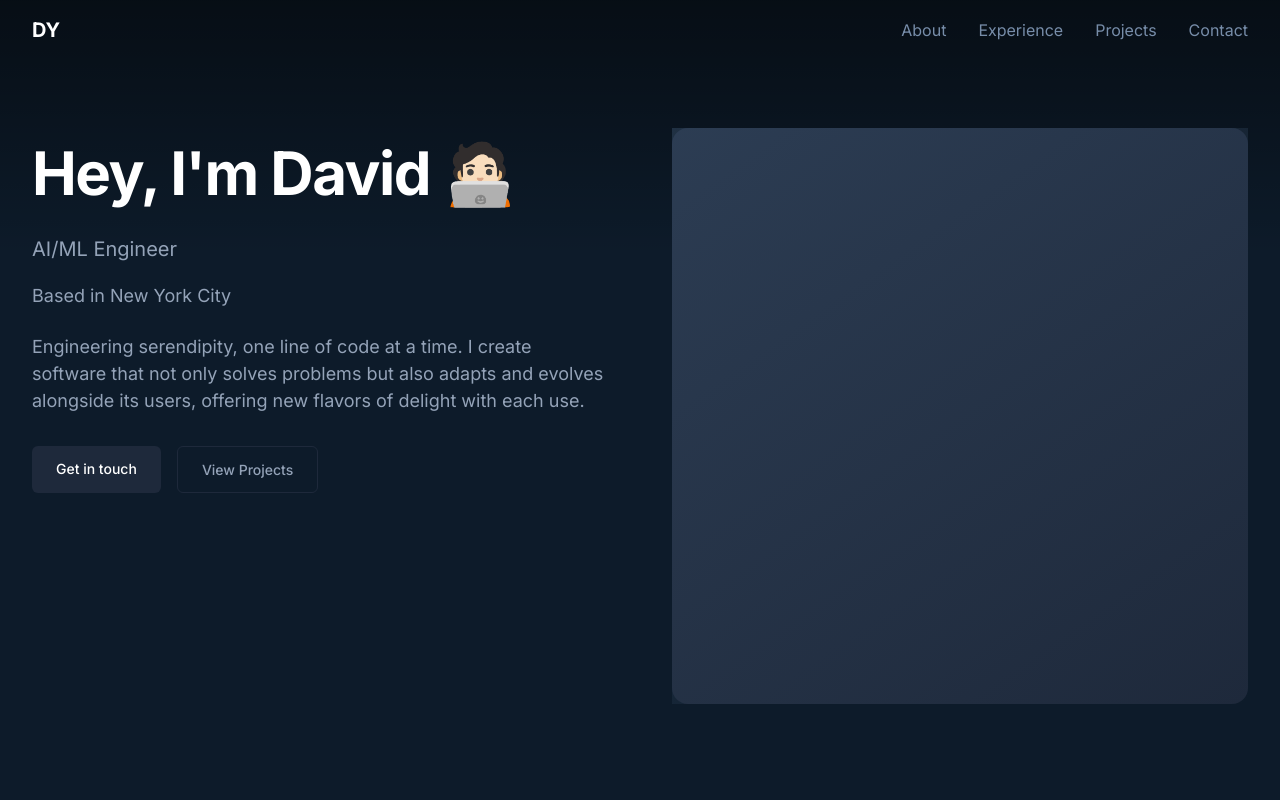
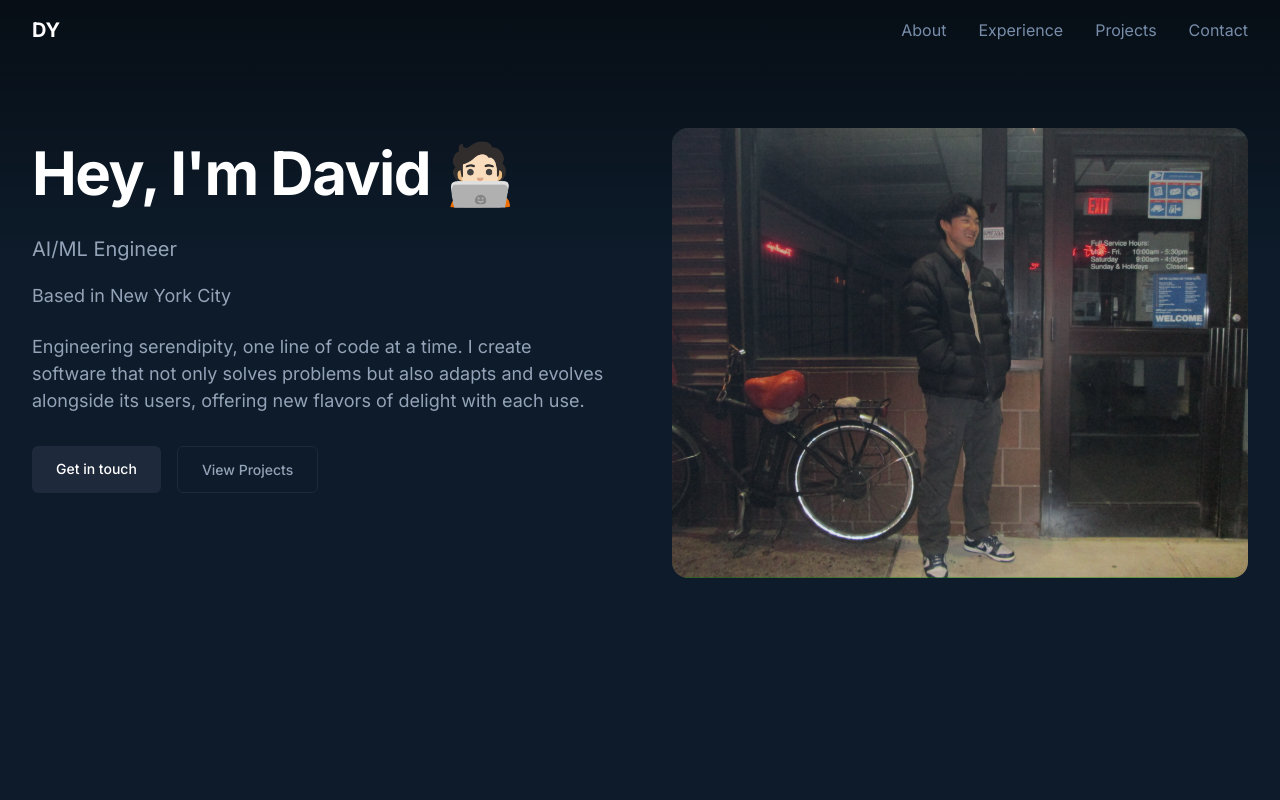
Before and after one commit to DavidYu75/thedavidyu, a Next.js app: page / in a window 1280 px wide. Shown: the top 800 px of the page. Built offline with nearby package versions, Linux system fonts and the light colour scheme.

Commit message:
pic of me

```diff
--- a/src/components/sections/Hero.tsx
+++ b/src/components/sections/Hero.tsx
@@ -2,6 +2,7 @@
 
 import { useState, useEffect, useMemo } from 'react';
 import { motion } from 'framer-motion';
+import Image from 'next/image';
 import styles from '@/styles/Hero.module.css';
 
 const Typewriter = () => {
@@ -97,6 +98,13 @@ const Hero = () => {
               transition={{ duration: 0.5, delay: 0.2 }}
               className={styles.image}
             >
+              <Image
+                src="/images/hero2.JPEG"
+                alt="Hero"
+                fill
+                className={styles.heroImage}
+                style={{ objectFit: 'cover', objectPosition: 'center' }}
+              />
               <div className={styles.imageOverlay} />
             </motion.div>
           </div>
--- a/src/styles/Hero.module.css
+++ b/src/styles/Hero.module.css
@@ -100,7 +100,9 @@
 
 .image {
   aspect-ratio: 1 / 1;
+  position: relative;
   width: 100%;
+  height: 450px;
   border-radius: 1rem;
   background-color: #1E293B;
   overflow: hidden;
```
Also changed, not shown: public/images/hero2.JPEG (added), 1 other file (tests, documents, lock files or other folders).
